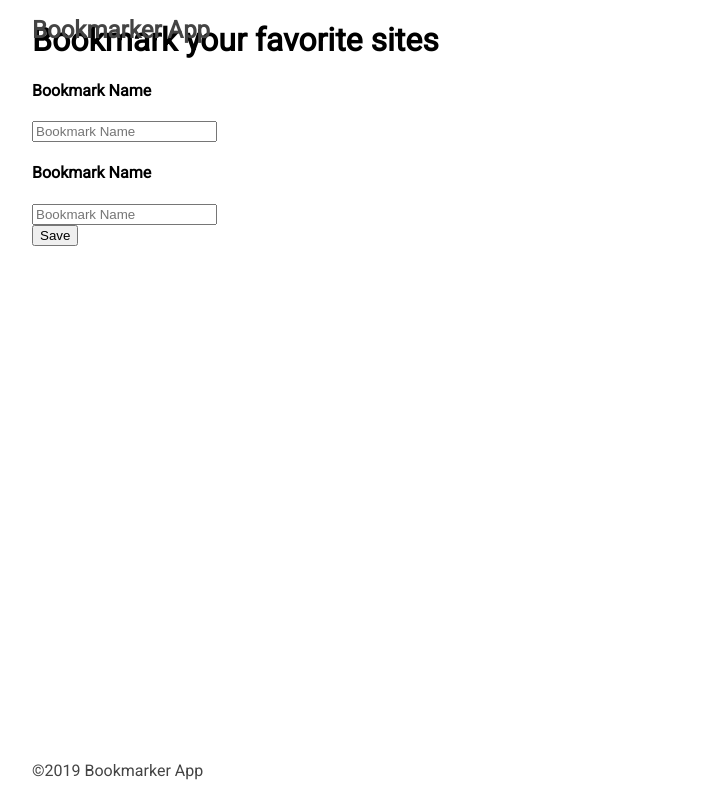
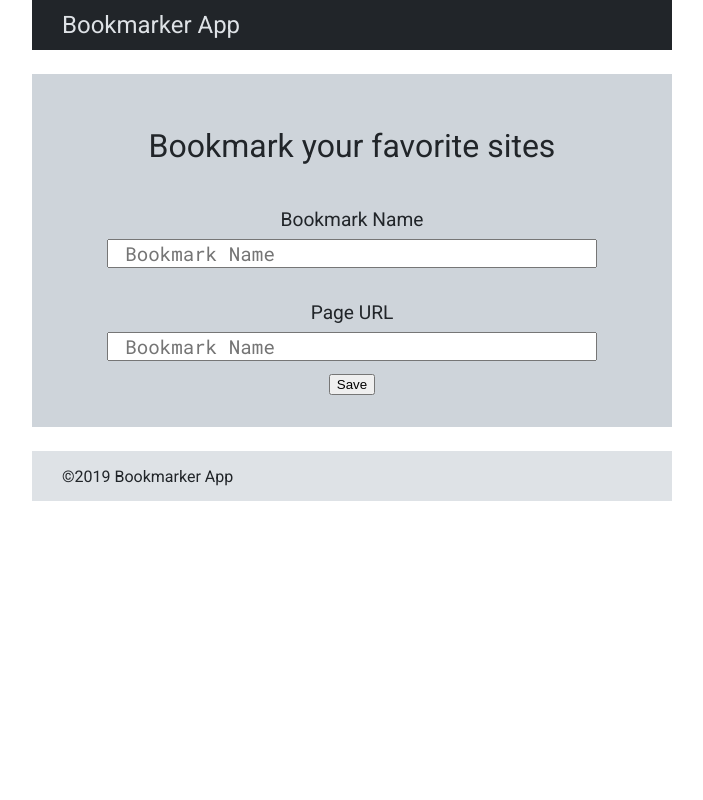
Before and after one commit to Ebecode/bookmarker_app, a website: page index.html in a window 1280 px wide. Shown: the whole page, without its empty margins (288-991 px from the left). Drawn offline with Linux system fonts and the light colour scheme.

Commit message:
Having trouble with button styles, will add them later.

```diff
--- a/index.html
+++ b/index.html
@@ -19,10 +19,10 @@
           <input type="text" placeholder="Bookmark Name" />
         </div>
         <div class="input-field">
-          <h4>Bookmark Name</h4>
+          <h4>Page URL</h4>
           <input type="text" placeholder="Bookmark Name" />
         </div>
-        <button class="lg go">Save</button>
+        <button class="btn lg green">Save</button>
       </div>
       <div class="bookmark-stack"></div>
       <footer>
--- a/scss/main.scss
+++ b/scss/main.scss
@@ -2,36 +2,84 @@
 @import url("https://fonts.googleapis.com/css?family=Roboto|Roboto+Mono");
 
 //variables
-$light-text: #444;
+$gray-900: #212529;
+$gray-700: #495057;
+$gray-400: #ced4da;
+$gray-300: #dee2e6;
+$green: #28a745;
+$red: #dc3545;
 
 //mixins
-@mixin fixed {
-  position: fixed;
+@mixin head-foot {
   width: 100%;
-  height: 60px;
+  height: 50px;
   display: flex;
   justify-content: flex-start;
   align-items: center;
-  color: $light-text;
+  padding: 0 30px;
+}
+
+* {
+  box-sizing: border-box;
 }
 
 body {
   margin: 0;
   padding: 0;
+  color: $gray-900;
+}
+
+h1,
+h2,
+h4 {
+  font-weight: 400;
 }
 
 main {
+  min-height: 100vh;
   width: 50%;
   margin-left: auto;
   margin-right: auto;
   font-family: "Roboto", sans-serif;
 
   header {
-    @include fixed;
-    top: 0;
+    @include head-foot;
+    color: $gray-300;
+    background: $gray-900;
+    border: 0;
   }
   footer {
-    @include fixed;
-    bottom: 0;
+    @include head-foot;
+    background: $gray-300;
   }
 }
+
+.search-form {
+  margin: 1.5rem 0;
+  padding: 2rem;
+  width: 100%;
+  background: $gray-400;
+  display: flex;
+  flex-direction: column;
+  align-items: center;
+
+  .input-field {
+    margin: 0.8rem 0;
+    width: 85%;
+    h4 {
+      font-size: 1.2rem;
+      text-align: center;
+      margin: 0.5rem;
+    }
+
+    input {
+      display: block;
+      width: 100%;
+      font-family: "Roboto Mono", monospace;
+      font-size: 1.2rem;
+      padding: 0 1rem;
+      color: $gray-700;
+      outline-color: $green;
+    }
+  }
+}
```
Also changed, not shown: css/main.css.
